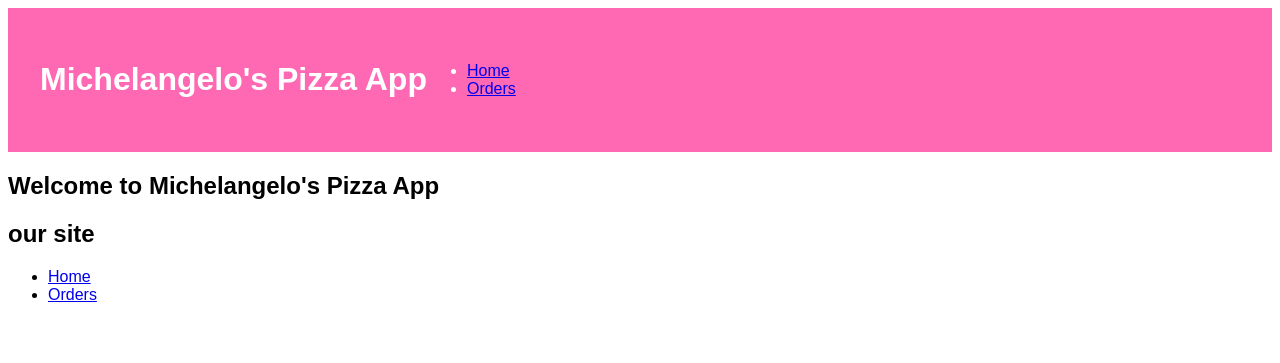
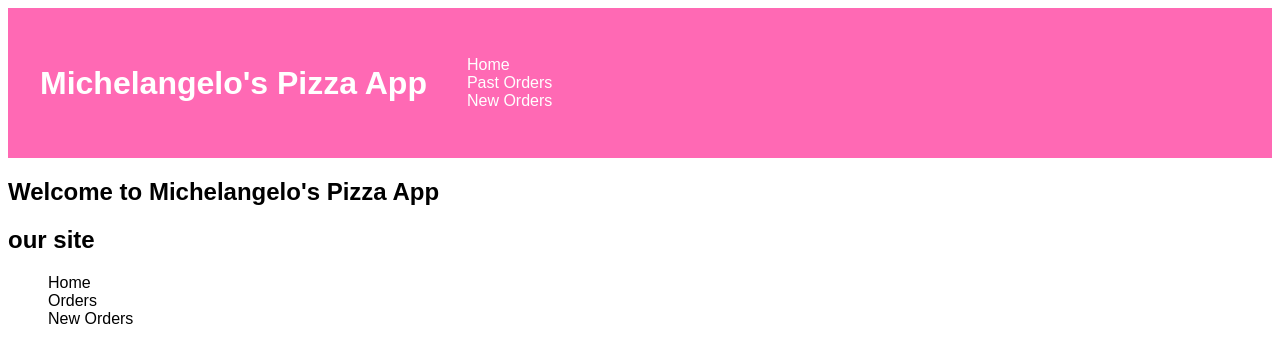
Before and after one commit to impregnablequestion/classwork, a Flask app: page / in a window 1280 px wide. Shown: the top 363 px of the page. Run offline with Flask 2, Linux system fonts and the light colour scheme.

Commit message:
finished pizza shop

```diff
--- a/week_3/day_4/pizzas/controllers/controller.py
+++ b/week_3/day_4/pizzas/controllers/controller.py
@@ -1,6 +1,7 @@
-from flask import render_template
+from flask import render_template, request
 from app import app
-from models.pizzas import pizzas, get_order
+from models.pizzas import pizzas, get_order, add_order
+from models.pizza import Pizza
 
 
 @app.route('/')
@@ -15,3 +16,18 @@ def orders():
 def order(index):
     pizza_id = get_order(index)
     return render_template('order.html', pizza = pizza_id)
+
+@app.route('/orders/new_order/')
+def new_order():
+    return render_template('new_order.html')
+
+@app.route('/orders/', methods=['POST'])
+def submit_new_order():
+    form_data = request.form
+    pizza_name = form_data["pizza_name"]
+    pizza_price = form_data["pizza_price"]
+    gluten_free = "gluten_free" in form_data
+    pizza_size = form_data["pizza_size"]
+    form_pizza = Pizza(pizza_price, pizza_name, gluten_free, pizza_size)
+    add_order(form_pizza)
+    return render_template('orders.html', pizzas=pizzas)
--- a/week_3/day_4/pizzas/models/pizzas.py
+++ b/week_3/day_4/pizzas/models/pizzas.py
@@ -9,3 +9,6 @@ pizzas = [pizza_1, pizza_2, pizza_3, pizza_4]
 
 def get_order(index):
     return pizzas[index]
+
+def add_order(pizza):
+    pizzas.append(pizza)
--- a/week_3/day_4/pizzas/static/style.css
+++ b/week_3/day_4/pizzas/static/style.css
@@ -19,6 +19,26 @@ header{
     gap: 3rem
 }
 
-#footer{
+li{
+    list-style: none;
+}
+
+.footer_links > li > a{
+    text-decoration:none;
+    color: black
+}
+
+.footer_links > li > a:hover{
+    text-decoration:underline;
 
 }
+
+.header_links > li > a{
+    text-decoration: none;
+    color: white
+}
+
+.header_links > li > a:hover{
+    text-decoration:underline
+
+}
--- a/week_3/day_4/pizzas/templates/base.html
+++ b/week_3/day_4/pizzas/templates/base.html
@@ -11,9 +11,10 @@
     <header>
         <h1>Michelangelo's Pizza App</h1>
             <nav>
-                <ul>
+                <ul class="header_links">
                     <li><a href="/">Home</a></li>
-                    <li><a href='/orders/'>Orders</a></li>
+                    <li><a href='/orders/'>Past Orders</a></li>
+                    <li><a href='/orders/new_order/'>New Orders</a></li>
                 </ul>
             </nav>
     </header>
@@ -25,9 +26,10 @@
         <section>
             <h2>our site</h2>
             <nav>
-                <ul>
+                <ul class="footer_links">
                     <li><a href="/">Home</a></li>
                     <li><a href='/orders/'>Orders</a></li>
+                    <li><a href='/orders/new_order/'>New Orders</a></li>
                 </ul>
             </nav>
         </section>
```
Also changed, not shown: week_3/day_4/pizzas/templates/new_order.html (+13 -10 lines), week_3/day_4/pizzas/models/pizza.py (line endings or trailing spaces).
